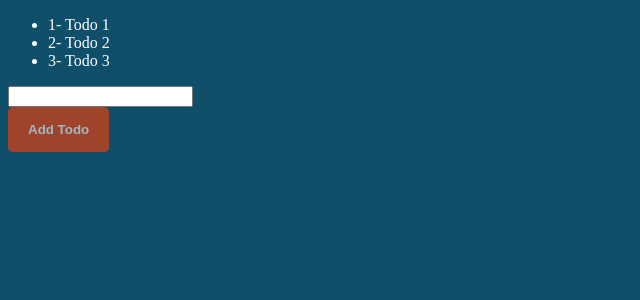
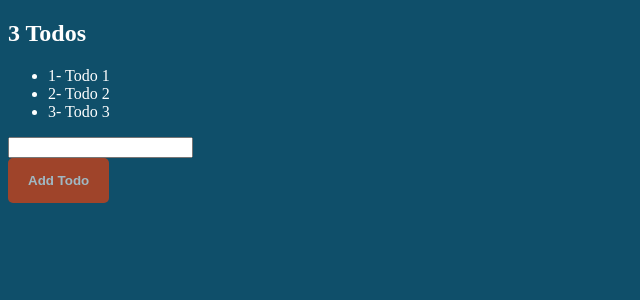
Before and after one commit to PhusionDev/udy-svelte-sveltekit-complete-guide, a Svelte app: page / in a window 1280 px wide. Shown: the top 300 px of the page, without its empty margins (0-640 px from the left). Built offline with nearby package versions, Linux system fonts and the light colour scheme.

Commit message:
23. Binding Component Props

```diff
--- a/src/App.svelte
+++ b/src/App.svelte
@@ -2,7 +2,7 @@
   import TodoList from './lib/TodoList.svelte';
   import { v4 as uuid } from 'uuid';
 
-  const todos = [
+  let todos = [
     {
       id: uuid(),
       title: 'Todo 1',
@@ -21,7 +21,8 @@
   ];
 </script>
 
-<TodoList {todos} />
+<h2>{todos.length} Todos</h2>
+<TodoList bind:todos />
 
 <style>
 </style>
```
